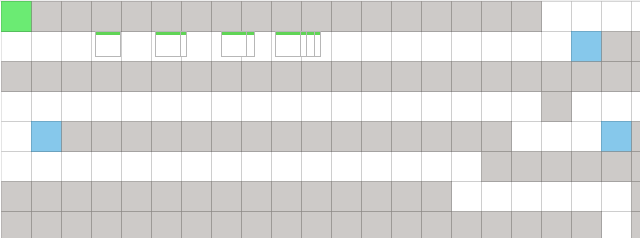
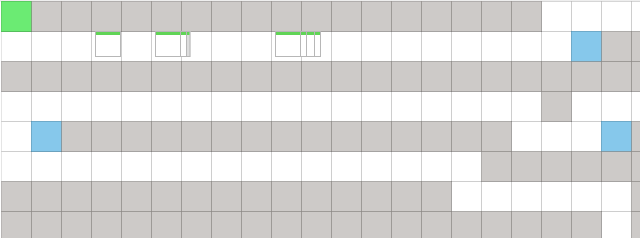
Before and after one commit to pulo/td, a plain HTML site: page index.html in a window 1280 px wide. Shown: the top 238 px of the page, 0-640 px from the left. Drawn offline with nearby package versions, Linux system fonts and the light colour scheme; files that its build step writes are made by us from their sources.

Commit message:
v2 m1 基本功能完成，监视 射击 怪物移动 等等~~

```diff
--- a/middleware.js
+++ b/middleware.js
@@ -36,13 +36,11 @@ WSUI.MiddleWare={
         switch(type){//根据类型注册不同的类型
             case 'Enemy_Light':
                 _this.Reg(newItem,'enemy');
-                //让怪物绑定路径，并且开始走动
 
-                WSUI.Skill['moveInPath'].apply(newItem,[WSUI.Path]);
-                newItem.moveInPath();
-                newItem.onMoveInPathFinish=function(){
-                    newItem.destroy();
-                }
+                break;
+            case 'Enemy_Heavy':
+                _this.Reg(newItem,'enemy');
+
                 break;
             case 'Tower_Gun':
                 _this.Reg(newItem,'tower');
--- a/stage_1.js
+++ b/stage_1.js
@@ -41,7 +41,7 @@ WSUI.Create(WSUI.Stage,{
             number:4
         },
         {
-            enemy:['Enemy_Light'],
+            enemy:['Enemy_Heavy'],
             number:2
         },
         {
--- a/style.less
+++ b/style.less
@@ -57,6 +57,10 @@ body{
 }
 .enemy_light{
     .enemy;
+}
+.enemy_heavy{
+    .enemy;
+    background-color: #dddddd;
 }
 .tower{
     .unit;
--- a/unit.js
+++ b/unit.js
@@ -68,9 +68,12 @@ WSUI.Enemy=WSUI.Unit.extend({
         //绑定skill-move
         WSUI.Skill['move'].apply(this);
 
-        //添加到middleware
-        //WSUI.MiddleWare.list.enemy[this.get('id')]=this;
-        //WSUI.MiddleWare.reg(this,'enemy');
+        //让怪物绑定路径，并且开始走动
+        WSUI.Skill['moveInPath'].apply(this,[WSUI.Path]);
+        this.moveInPath();
+        this.onMoveInPathFinish=function(){
+            _this.destroy();
+        }
     },
 
     hurt:function(_lostHp){//受伤事件 lostHp:所收到伤害的值(扣除血量)
@@ -100,7 +103,23 @@ WSUI.Enemy_Light=WSUI.Enemy.extend({
         this.dom.addClass('enemy_light');
     }
 });
-
+//小型怪物
+WSUI.Enemy_Heavy=WSUI.Enemy.extend({
+    init:function(_opt){
+        if(!_opt)_opt={};
+        if(!_opt.w)_opt.w=24;
+        if(!_opt.h)_opt.h=24;
+        this._super(_opt);
+        this.set({
+            w:_opt.w,
+            h:_opt.h,
+            hp:400,
+            maxHp:400,
+            spd:1.5
+        });
+        this.dom.addClass('enemy_heavy');
+    }
+});
 //塔
 WSUI.Tower=WSUI.Unit.extend({
     init:function(_opt){
```
